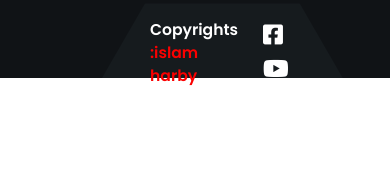
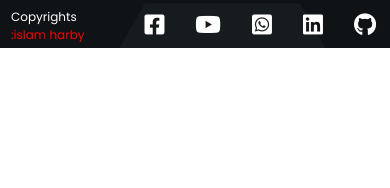
Before and after one commit to islam-sniper/my_website, a plain HTML site: page index.html in a window 390 px wide. Shown: the part 5968-6156 px from the top of the page. After the commit the page ends 6016 px from the top, so only its background shows below. Drawn offline with Linux system fonts and the light colour scheme.

Commit message:
Update index.css

```diff
--- a/index.css
+++ b/index.css
@@ -5,6 +5,10 @@
     padding: 0;
     box-sizing: border-box;
     scroll-behavior:smooth;
+}
+body{
+    background:url(a.png);
+
 }
 header{
     background:url(a.png);
@@ -100,9 +104,8 @@ section{
     transform: translate(-50%,-50%);
 }
 .main-btn:hover{
-    color: rgb(200, 196, 196);
+    color:rgba(255, 255, 255, 0.451);
     /* transform: scale(1.1); */
-    background-color: rgb(70, 124, 23);
 }
 .social-icons a{
     color: white;
@@ -112,7 +115,7 @@ section{
     margin-left: 25px;
 }
 .social-icons a:hover{
-    color: rgb(70, 124, 23);
+    color: rgba(255, 255, 255, 0.451);
 }
 .title{
     display: flex;
@@ -219,11 +222,11 @@ section{
 .footer{
     background:url(a.png);
     color: #fff;
-    padding: 2em;
+    padding: 1em;
     height: 80px;
     display: flex;
     justify-content: space-between;
-    padding: 20px 150px;
+    padding: 20px 200px;
 }
 .footer-title{
     font-size: 1.3em;
@@ -260,6 +263,25 @@ section{
     body{
         font-size: 12px;
     }
+    .footer .social-icons{
+        display: flex;
+        padding-right: 8px;
+    }
+    .footer .social-icons a{
+        size: 3px;
+        padding: 0 3px;
+    }
+    .footer .footer-title{
+        padding-left: 8px;
+        font-size: 1em;
+        font-weight: 400;
+
+    }
+    .footer{
+    background:url(a.png);
+    height: 50px;
+    padding: 10px 3px;
+    }
     .card{
         width: 17em;
     }
```
